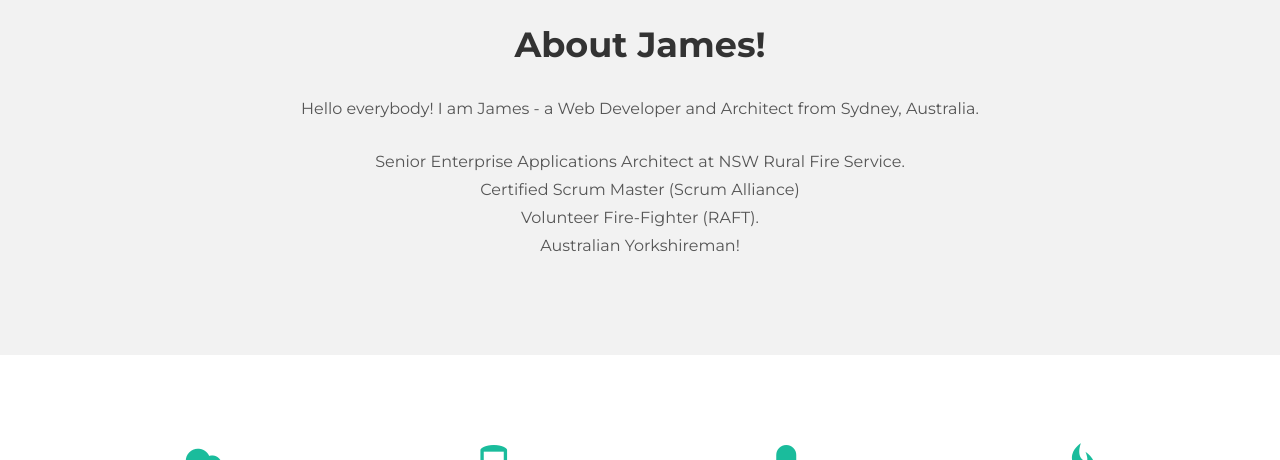
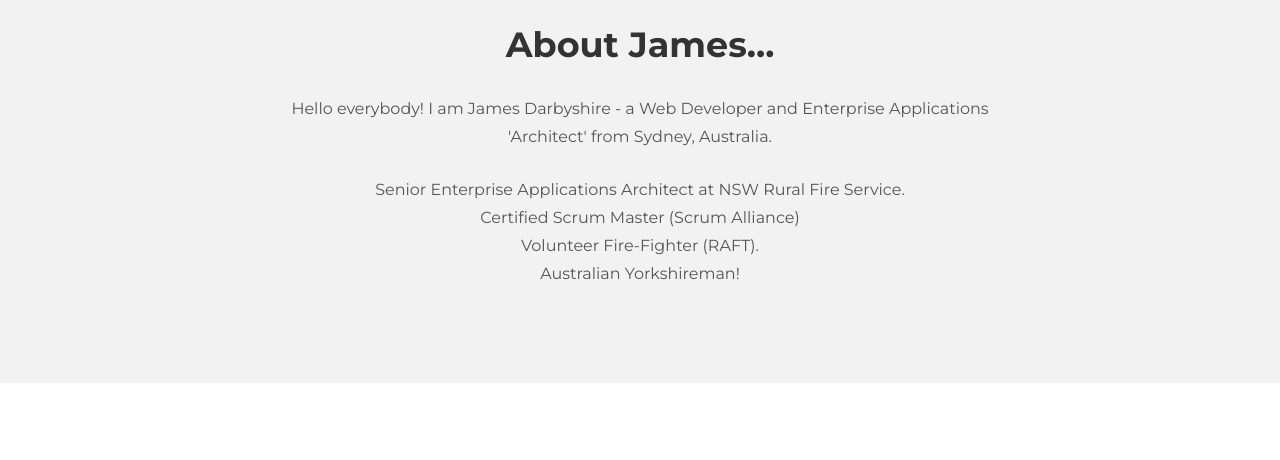
Before and after one commit to darbio/darbio.github.io, a Jekyll site: the page built from about.html, in a window 1280 px wide and 900 px high, cut to the strip 440-900 px from the top of the window. Built offline with Jekyll 4.4.1, drawn with Linux system fonts in a browser that asks for light colours; nearby versions of some CDN libraries.

Commit message:
Aboot moi

```diff
--- a/about.html
+++ b/about.html
@@ -9,8 +9,8 @@ title: about james
     <div class="row">
       <div class="col-lg-8 col-lg-offset-2 centered">
         <img src="http://www.gravatar.com/avatar/ce198ab23bedb46c953a2582e00cade3?s=155&d=mm" alt="James Darbyshire" class="gravatar img-circle">
-        <h1>About James!</h1>
-        <p>Hello everybody! I am James - a Web Developer and Architect from Sydney, Australia.</p>
+        <h1>About James...</h1>
+        <p>Hello everybody! I am James Darbyshire - a Web Developer and Enterprise Applications 'Architect' from Sydney, Australia.</p>
         <p>Senior Enterprise Applications Architect at NSW Rural Fire Service.<br/>Certified Scrum Master (Scrum Alliance)<br/>Volunteer Fire-Fighter (RAFT).<br/>Australian Yorkshireman!</p>
 
       </div><!-- /col-lg-8 -->
```
